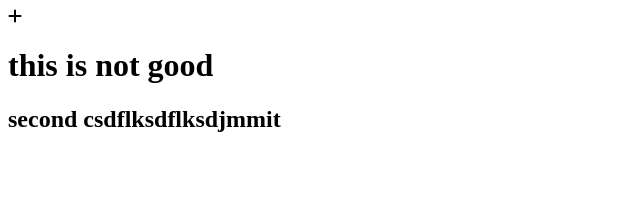
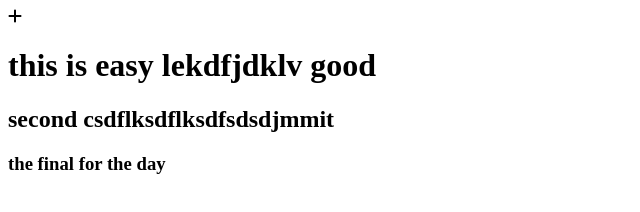
Before and after one commit to ajaxpraps/htmlProject, a plain HTML site: page index.html in a window 1280 px wide. Shown: the whole page, without its empty margins (0-640 px from the left). Drawn offline with Linux system fonts and the light colour scheme.

Commit message:
it is final for the day

```diff
--- a/index.html
+++ b/index.html
@@ -8,7 +8,8 @@
 </head>
 <body>
     <i class="fa-solid fa-plus"></i>
-    <h1>this is not good</h1>
-    <h2>second csdflksdflksdjmmit</h2>
+    <h1>this is easy lekdfjdklv good</h1>
+    <h2>second csdflksdflksdfsdsdjmmit</h2>
+    <h3>the final for the day</h3>
 </body>
 </html>
```
